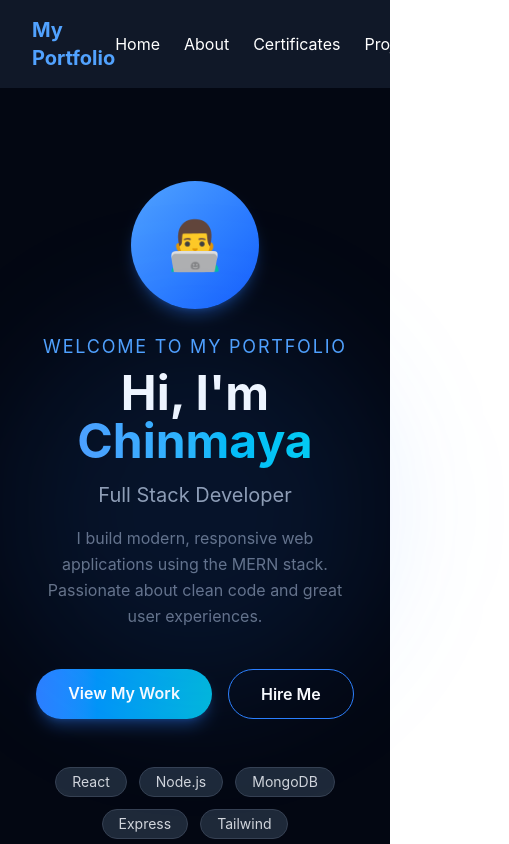
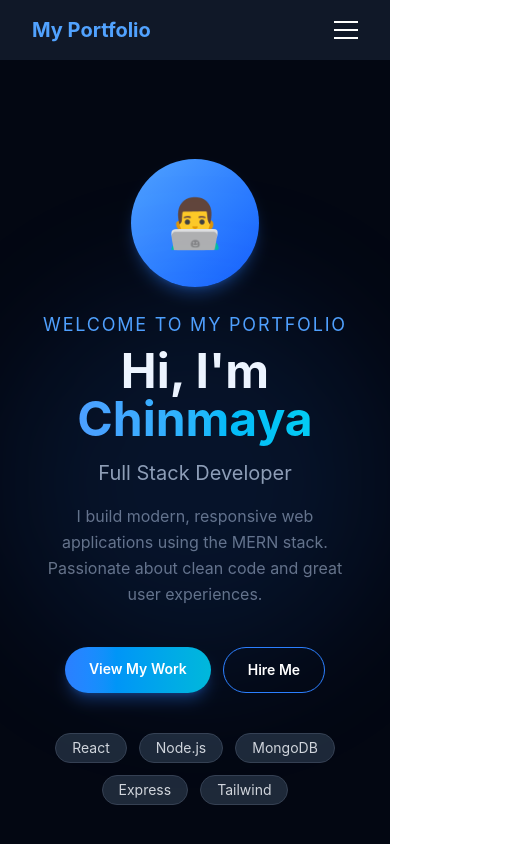
Before and after one commit to chinmaya-krishna/Protfolio, a React app in the folder frontend/: page / in a window 390 px wide. Shown: the top 844 px of the page, 509 px wide, since content can reach past the window. Built offline with nearby package versions, Linux system fonts and the light colour scheme; the HTML template or start-up script is replaced by a standard one.

Commit message:
Fixed responsive page

```diff
--- a/frontend/src/components/Navbar.jsx
+++ b/frontend/src/components/Navbar.jsx
@@ -1,17 +1,42 @@
-import React from 'react'
+import React, { useState } from 'react'
 import { Link } from 'react-router-dom'
 
 function Navbar() {
+  const [menuOpen, setMenuOpen] = useState(false)
+
   return (
-    <nav className="bg-gray-900 text-white px-8 py-4 flex justify-between items-center">
+    <nav className="bg-gray-900 text-white px-8 py-4 flex justify-between items-center relative z-50">
       <h2 className="text-xl font-bold text-blue-400">My Portfolio</h2>
-      <ul className="flex gap-6 list-none">
-        <li><Link to="/" className="hover:text-blue-400">Home</Link></li>
-        <li><Link to="/about" className="hover:text-blue-400">About</Link></li>
-        <li><Link to="/certificates" className="hover:text-blue-400">Certificates</Link></li>
-        <li><Link to="/projects" className="hover:text-blue-400">Projects</Link></li>
-        <li><Link to="/contact" className="hover:text-blue-400">Contact</Link></li>
+
+      {/* Desktop Menu */}
+      <ul className="hidden md:flex gap-6 list-none">
+        <li><Link to="/" className="hover:text-blue-400 transition">Home</Link></li>
+        <li><Link to="/about" className="hover:text-blue-400 transition">About</Link></li>
+        <li><Link to="/certificates" className="hover:text-blue-400 transition">Certificates</Link></li>
+        <li><Link to="/projects" className="hover:text-blue-400 transition">Projects</Link></li>
+        <li><Link to="/contact" className="hover:text-blue-400 transition">Contact</Link></li>
       </ul>
+
+      {/* Hamburger Button - Mobile */}
+      <button
+        className="md:hidden flex flex-col gap-1.5 cursor-pointer"
+        onClick={() => setMenuOpen(!menuOpen)}
+      >
+        <span className={`w-6 h-0.5 bg-white transition-all ${menuOpen ? 'rotate-45 translate-y-2' : ''}`}></span>
+        <span className={`w-6 h-0.5 bg-white transition-all ${menuOpen ? 'opacity-0' : ''}`}></span>
+        <span className={`w-6 h-0.5 bg-white transition-all ${menuOpen ? '-rotate-45 -translate-y-2' : ''}`}></span>
+      </button>
+
+      {/* Mobile Dropdown Menu */}
+      {menuOpen && (
+        <ul className="md:hidden absolute top-full left-0 w-full bg-gray-900 border-t border-gray-800 flex flex-col list-none py-4 z-50">
+          <li><Link to="/" onClick={() => setMenuOpen(false)} className="block px-8 py-3 hover:bg-gray-800 hover:text-blue-400 transition">Home</Link></li>
+          <li><Link to="/about" onClick={() => setMenuOpen(false)} className="block px-8 py-3 hover:bg-gray-800 hover:text-blue-400 transition">About</Link></li>
+          <li><Link to="/certificates" onClick={() => setMenuOpen(false)} className="block px-8 py-3 hover:bg-gray-800 hover:text-blue-400 transition">Certificates</Link></li>
+          <li><Link to="/projects" onClick={() => setMenuOpen(false)} className="block px-8 py-3 hover:bg-gray-800 hover:text-blue-400 transition">Projects</Link></li>
+          <li><Link to="/contact" onClick={() => setMenuOpen(false)} className="block px-8 py-3 hover:bg-gray-800 hover:text-blue-400 transition">Contact</Link></li>
+        </ul>
+      )}
     </nav>
   )
 }
--- a/frontend/src/pages/Home.jsx
+++ b/frontend/src/pages/Home.jsx
@@ -28,14 +28,21 @@ function Home() {
         </p>
 
         {/* Buttons */}
-        <div className="flex flex-wrap gap-4 justify-center mb-12">
-          <Link to="/projects" className="bg-gradient-to-r from-blue-500 to-cyan-500 hover:from-blue-600 hover:to-cyan-600 px-8 py-3 rounded-full font-semibold transition shadow-lg shadow-blue-500/30">
-            View My Work
-          </Link>
-          <Link to="/contact" className="border border-blue-500 hover:bg-blue-500/20 px-8 py-3 rounded-full font-semibold transition">
-            Hire Me
-          </Link>
-        </div>
+       {/* Buttons */}
+<div className="flex flex-wrap gap-3 justify-center mb-10 relative z-10">
+  <Link
+    to="/projects"
+    className="relative z-10 bg-gradient-to-r from-blue-500 to-cyan-500 hover:from-blue-600 hover:to-cyan-600 px-6 md:px-8 py-3 rounded-full font-semibold transition-all shadow-lg shadow-blue-500/30 text-sm md:text-base"
+  >
+    View My Work
+  </Link>
+  <Link
+    to="/contact"
+    className="relative z-10 border border-blue-500 hover:bg-blue-500/20 px-6 md:px-8 py-3 rounded-full font-semibold transition-all text-sm md:text-base"
+  >
+    Hire Me
+  </Link>
+</div>
 
         {/* Tech Stack */}
         <div className="flex flex-wrap gap-3 justify-center">
```
